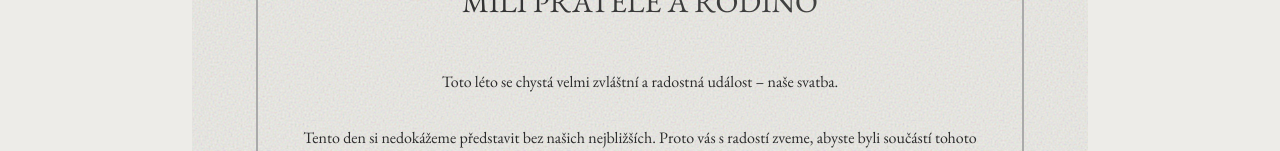
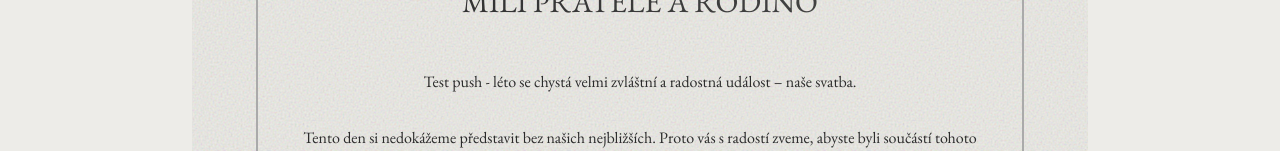
Before and after one commit to jan-cibulka/svatba2, a React (Vite) app: page / in a window 1280 px wide. Shown: the part 801-952 px from the top of the page. Built offline with nearby package versions, Linux system fonts and the light colour scheme; a web font is replaced by a local one.

Commit message:
Test push to dev.

```diff
--- a/src/components/Intro.tsx
+++ b/src/components/Intro.tsx
@@ -6,7 +6,7 @@ import { desktopThreshold } from "../App";
 const nonBreakingSpace = "\u00A0";
 const title = `MILÍ${nonBreakingSpace}PŘÁTELÉ A${nonBreakingSpace}RODINO`;
 const text1 =
-  "Toto léto se chystá velmi zvláštní a radostná událost – naše svatba.";
+  "Test push - léto se chystá velmi zvláštní a radostná událost – naše svatba.";
 
 const text2 =
   "Tento den si nedokážeme představit bez našich nejbližších. Proto vás s radostí zveme, abyste byli součástí tohoto krásného okamžiku a oslavili ho s námi.";
```
